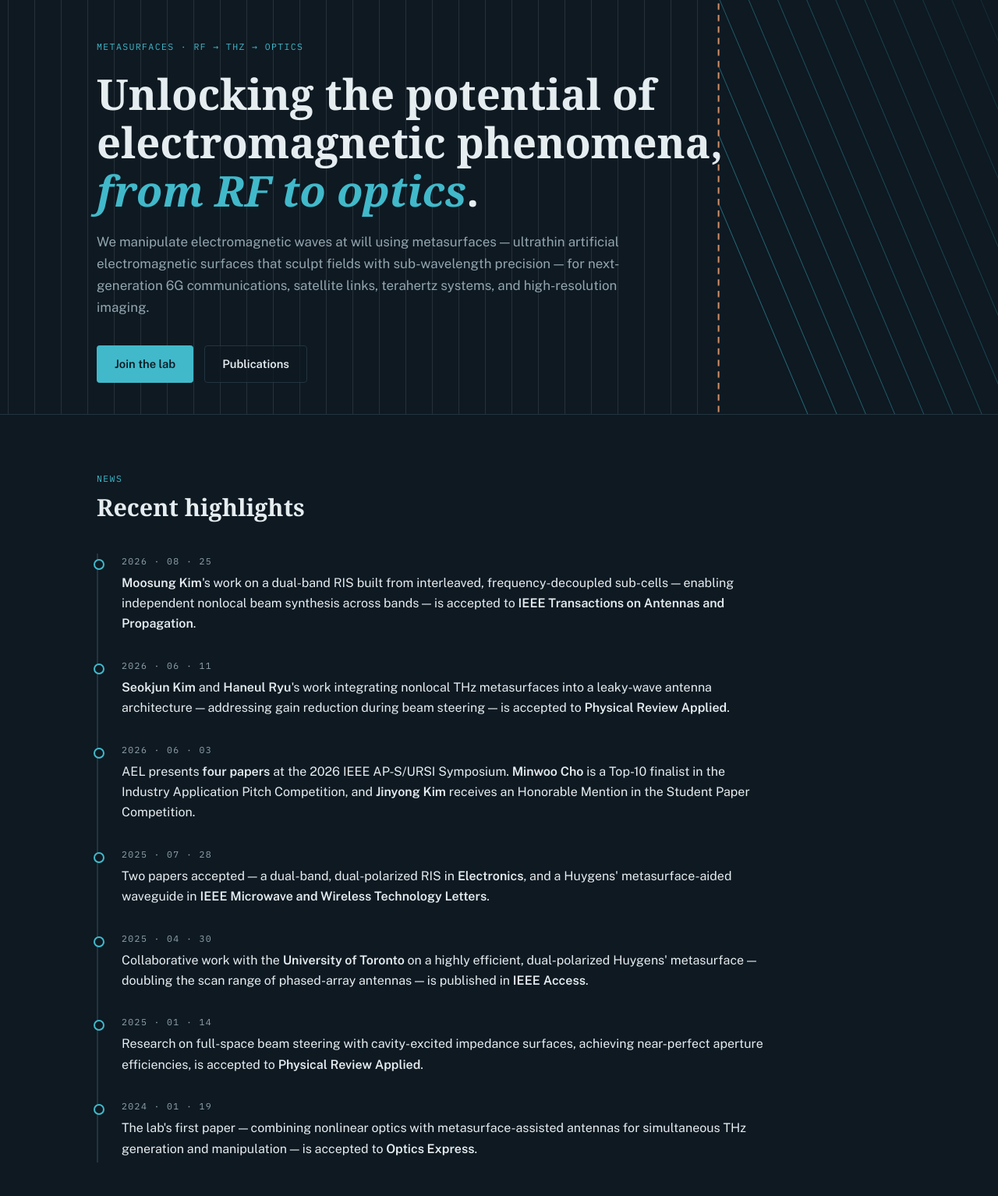
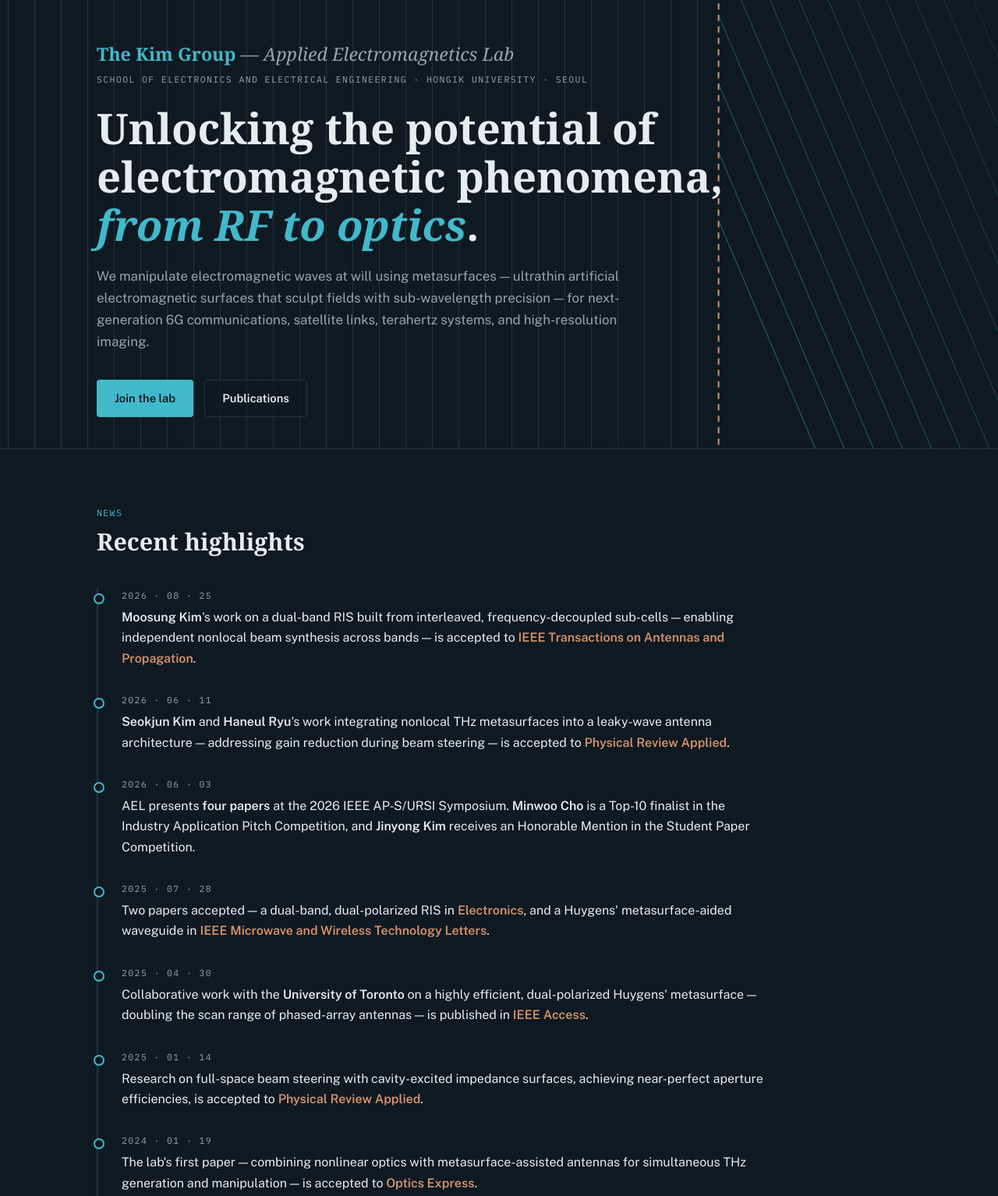
Before and after one commit to ael-hongik/ael-hongik.github.io, a plain HTML site: page index.html in a window 1280 px wide. Shown: the part 61-1595 px from the top of the page at 78% size. Drawn offline with nearby package versions, Linux system fonts and the light colour scheme; a web font is replaced by a local one.

Commit message:
Add files via upload

```diff
--- a/index.html
+++ b/index.html
@@ -91,6 +91,15 @@
   .hero canvas { position: absolute; inset: 0; width: 100%; height: 100%; }
   .hero .inner { position: relative; padding: 52px 24px 40px; max-width: 1080px; margin: 0 auto; }
   .hero .eyebrow { color: var(--accent); margin-bottom: 20px; display: block; }
+  .hero .groupname {
+    position: relative;
+    font-family: "STIX Two Text", Georgia, serif;
+    font-size: clamp(1.15rem, 2.2vw, 1.45rem);
+    font-weight: 600; margin: 0 0 4px;
+  }
+  .hero .groupname b { color: var(--accent); font-weight: 700; }
+  .hero .groupname span { color: var(--muted); font-weight: 400; font-style: italic; }
+  .hero .affil { position: relative; color: var(--muted); display: block; margin-bottom: 22px; }
   .hero h1 {
     font-family: "STIX Two Text", Georgia, serif;
     font-weight: 600;
@@ -189,6 +198,7 @@
   .nitem .date { color: var(--muted); display: block; margin-bottom: 6px; }
   .nitem p { margin: 0; max-width: 52em; }
   .nitem p b { font-weight: 600; }
+  .nitem .venue { color: var(--copper); font-weight: 600; }
 
   /* Team */
   .pi {
@@ -301,7 +311,8 @@
   <div class="hero">
     <canvas id="wavefield" aria-hidden="true"></canvas>
     <div class="inner">
-      <span class="mono eyebrow">Metasurfaces · RF → THz → Optics</span>
+      <div class="groupname"><b>The Kim Group</b> <span>— Applied Electromagnetics Lab</span></div>
+      <span class="mono affil">School of Electronics and Electrical Engineering · Hongik University · Seoul</span>
       <h1>Unlocking the potential of electromagnetic phenomena, <em>from RF to optics</em>.</h1>
       <p class="lede">We manipulate electromagnetic waves at will using metasurfaces — ultrathin artificial electromagnetic surfaces that sculpt fields with sub-wavelength precision — for next-generation 6G communications, satellite links, terahertz systems, and high-resolution imaging.</p>
       <div class="cta-row">
@@ -322,11 +333,11 @@
       <div class="news">
         <div class="nitem">
           <span class="mono date">2026 · 08 · 25</span>
-          <p><b>Moosung Kim</b>'s work on a dual-band RIS built from interleaved, frequency-decoupled sub-cells — enabling independent nonlocal beam synthesis across bands — is accepted to <b>IEEE Transactions on Antennas and Propagation</b>.</p>
+          <p><b>Moosung Kim</b>'s work on a dual-band RIS built from interleaved, frequency-decoupled sub-cells — enabling independent nonlocal beam synthesis across bands — is accepted to <span class="venue">IEEE Transactions on Antennas and Propagation</span>.</p>
         </div>
         <div class="nitem">
           <span class="mono date">2026 · 06 · 11</span>
-          <p><b>Seokjun Kim</b> and <b>Haneul Ryu</b>'s work integrating nonlocal THz metasurfaces into a leaky-wave antenna architecture — addressing gain reduction during beam steering — is accepted to <b>Physical Review Applied</b>.</p>
+          <p><b>Seokjun Kim</b> and <b>Haneul Ryu</b>'s work integrating nonlocal THz metasurfaces into a leaky-wave antenna architecture — addressing gain reduction during beam steering — is accepted to <span class="venue">Physical Review Applied</span>.</p>
         </div>
         <div class="nitem">
           <span class="mono date">2026 · 06 · 03</span>
@@ -334,19 +345,19 @@
         </div>
         <div class="nitem">
           <span class="mono date">2025 · 07 · 28</span>
-          <p>Two papers accepted — a dual-band, dual-polarized RIS in <b>Electronics</b>, and a Huygens' metasurface-aided waveguide in <b>IEEE Microwave and Wireless Technology Letters</b>.</p>
+          <p>Two papers accepted — a dual-band, dual-polarized RIS in <span class="venue">Electronics</span>, and a Huygens' metasurface-aided waveguide in <span class="venue">IEEE Microwave and Wireless Technology Letters</span>.</p>
         </div>
         <div class="nitem">
           <span class="mono date">2025 · 04 · 30</span>
-          <p>Collaborative work with the <b>University of Toronto</b> on a highly efficient, dual-polarized Huygens' metasurface — doubling the scan range of phased-array antennas — is published in <b>IEEE Access</b>.</p>
+          <p>Collaborative work with the <b>University of Toronto</b> on a highly efficient, dual-polarized Huygens' metasurface — doubling the scan range of phased-array antennas — is published in <span class="venue">IEEE Access</span>.</p>
         </div>
         <div class="nitem">
           <span class="mono date">2025 · 01 · 14</span>
-          <p>Research on full-space beam steering with cavity-excited impedance surfaces, achieving near-perfect aperture efficiencies, is accepted to <b>Physical Review Applied</b>.</p>
+          <p>Research on full-space beam steering with cavity-excited impedance surfaces, achieving near-perfect aperture efficiencies, is accepted to <span class="venue">Physical Review Applied</span>.</p>
         </div>
         <div class="nitem">
           <span class="mono date">2024 · 01 · 19</span>
-          <p>The lab's first paper — combining nonlinear optics with metasurface-assisted antennas for simultaneous THz generation and manipulation — is accepted to <b>Optics Express</b>.</p>
+          <p>The lab's first paper — combining nonlinear optics with metasurface-assisted antennas for simultaneous THz generation and manipulation — is accepted to <span class="venue">Optics Express</span>.</p>
         </div>
       </div>
     </div>
@@ -658,7 +669,7 @@
         <div>
           <h3>Minseok Kim</h3>
           <div class="role">Principal Investigator · Assistant Professor</div>
-          <p style="margin:0;color:var(--muted);font-size:0.95rem;max-width:44em;">School of Electronic and Electrical Engineering, Hongik University.</p>
+          <p style="margin:0;color:var(--muted);font-size:0.95rem;max-width:44em;">School of Electronics and Electrical Engineering, Hongik University.</p>
           <div class="pi-cols">
             <div>
               <h4>Education</h4>
@@ -1121,7 +1132,7 @@
         </div>
         <div class="ccard">
           <h3>Office</h3>
-          <p><b>P-dong, Room #614</b><br>School of Electronic and Electrical Engineering<br>Hongik University, Seoul</p>
+          <p><b>P-dong, Room #614</b><br>School of Electronics and Electrical Engineering<br>Hongik University, Seoul</p>
         </div>
       </div>
     </div>
```
